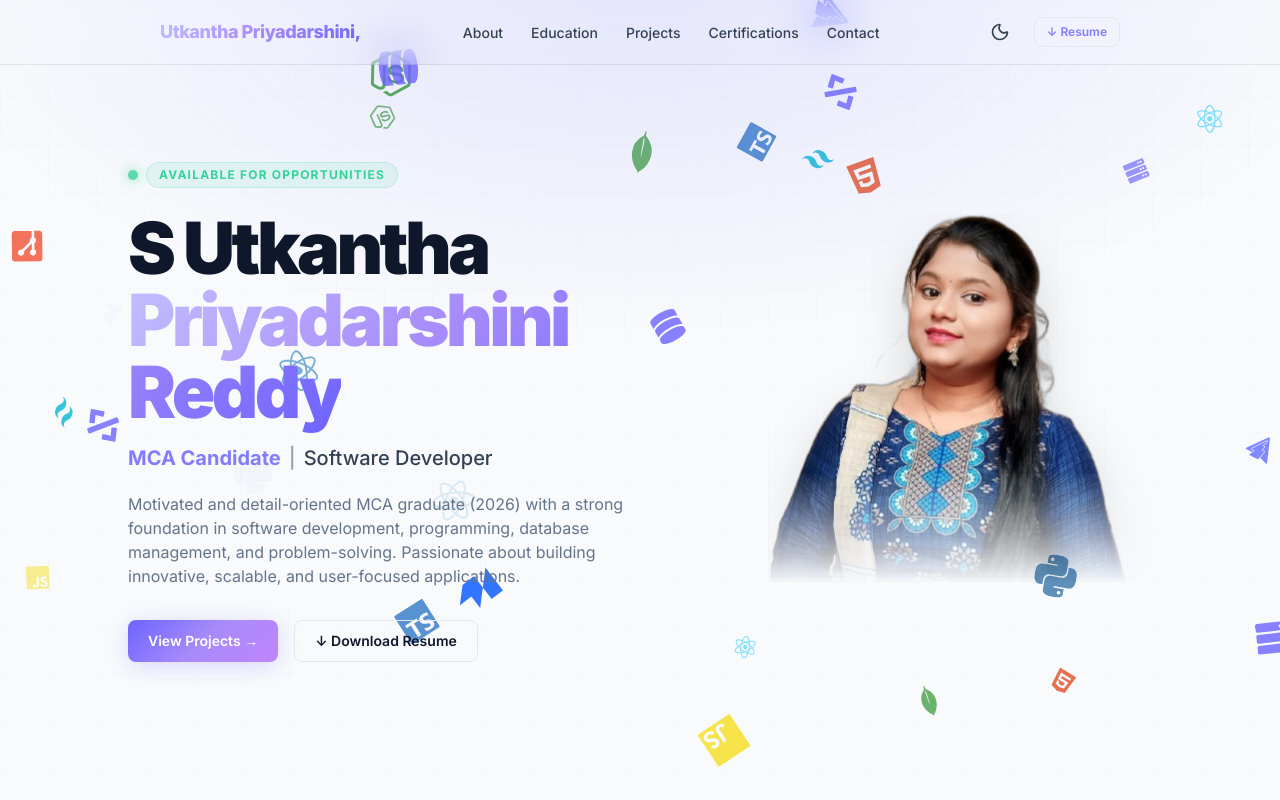
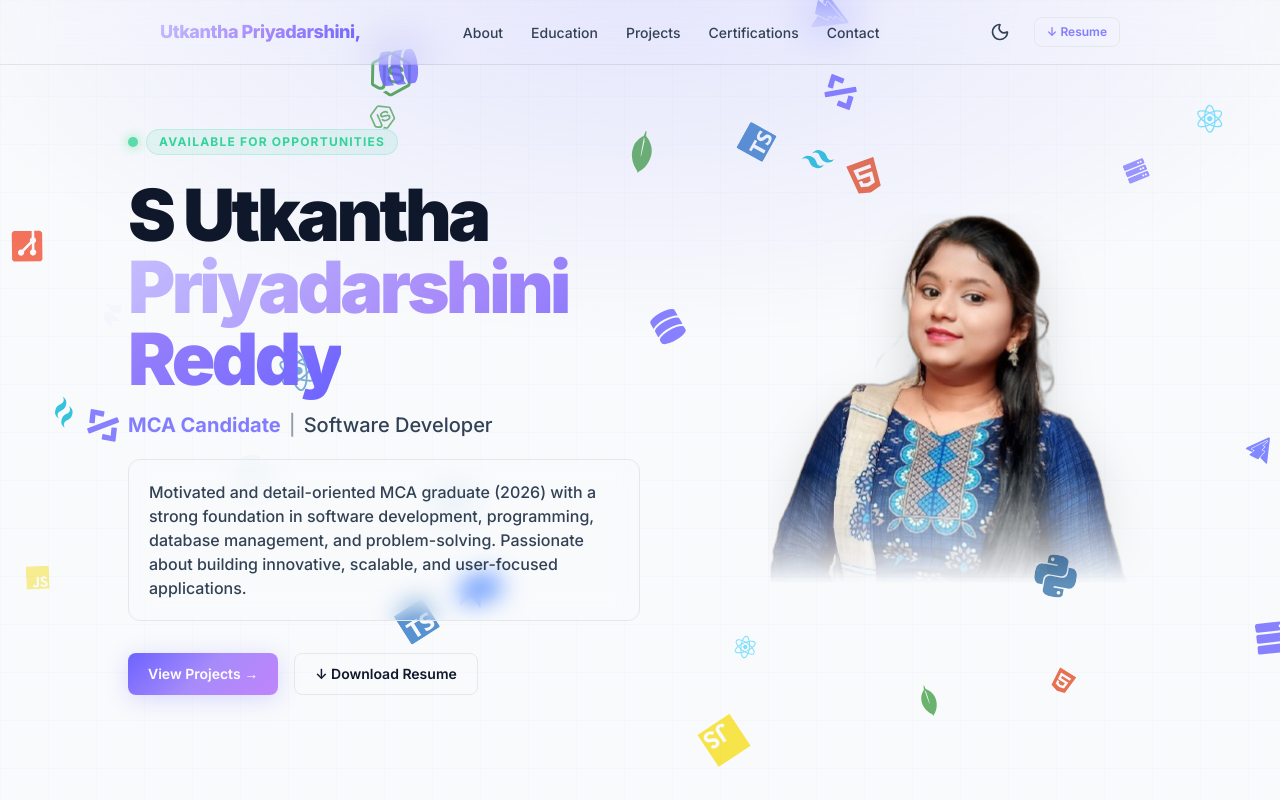
Before and after one commit to Utkantha/Utkantha.github.io, a React (Vite) app: page / in a window 1280 px wide. Shown: the top 800 px of the page. Built offline with nearby package versions, Linux system fonts and the light colour scheme.

Commit message:
style: highlighted hero tagline for a more professional look

```diff
--- a/src/components/Hero.tsx
+++ b/src/components/Hero.tsx
@@ -59,9 +59,11 @@ export default function Hero() {
             </motion.p>
 
             {/* Tagline */}
-            <motion.p variants={itemVariants} className="text-ink-muted text-sm sm:text-base leading-relaxed max-w-lg mb-8">
-              {meta.tagline}
-            </motion.p>
+            <motion.div variants={itemVariants} className="bg-bg-card/40 backdrop-blur-md border border-accent/20 rounded-xl p-5 max-w-lg mb-8 shadow-[0_0_15px_rgba(var(--accent-rgb),0.1)]">
+              <p className="text-ink-secondary text-sm sm:text-base leading-relaxed font-medium">
+                {meta.tagline}
+              </p>
+            </motion.div>
 
             {/* CTAs */}
             <motion.div variants={itemVariants} className="flex flex-wrap gap-4">
```
